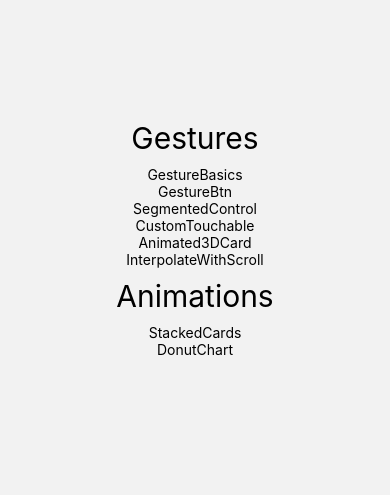
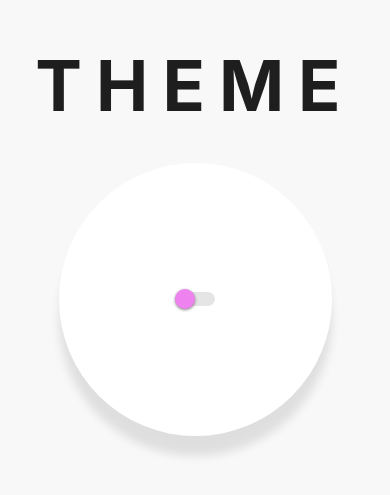
Before and after one commit to jonqwerty/animation, a React Native app: screen /InterpolateColours in a window 390 px wide. Shown: the part 183-678 px from the top of the page. Built offline with nearby package versions, Linux system fonts and the light colour scheme.

Commit message:
try interpolate colour

```diff
--- a/src/common/types.ts
+++ b/src/common/types.ts
@@ -10,6 +10,7 @@
   DonutChart = 'DonutChart',
   GestyreBasics = 'GestyreBasics',
   InterpolateWithScroll = 'InterpolateWithScroll',
+  InterpolateColours = 'InterpolateColours',
 }
 
 export type RootStackParamList = {
@@ -22,6 +23,7 @@
   DonutChart: {};
   GestyreBasics: {};
   InterpolateWithScroll: {};
+  InterpolateColours: {};
 };
 
 export type RootRouteProps<RouteName extends keyof RootStackParamList> =
--- a/src/navigation/AppNavigator.tsx
+++ b/src/navigation/AppNavigator.tsx
@@ -11,6 +11,7 @@
 import DonutChartScreen from '../screens/DonutChartScreen';
 import GestyreBasicsScreen from '../screens/GestyreBasicsScreen';
 import InterpolateWithScrollScreen from '../screens/InterpolateWithScrollScreen';
+import InterpolateColoursScreen from '../screens/InterpolateColoursScreen';
 
 const Stack = createNativeStackNavigator();
 
@@ -107,6 +108,16 @@
           }
         }
       />
+      <Stack.Screen
+        name="InterpolateColours"
+        component={InterpolateColoursScreen}
+        options={
+          {
+            // gestureEnabled: false,
+            // animation: 'none',
+          }
+        }
+      />
     </Stack.Navigator>
   );
 };
--- /dev/null
+++ b/src/screens/InterpolateColoursScreen.tsx
@@ -0,0 +1,118 @@
+import {Dimensions, StyleSheet, Switch, Text, View} from 'react-native';
+import React, {useState} from 'react';
+import Animated, {
+  interpolateColor,
+  useAnimatedStyle,
+  useDerivedValue,
+  withTiming,
+} from 'react-native-reanimated';
+
+const Colors = {
+  dark: {
+    background: '#1E1E1E',
+    circle: '#252525',
+    text: '#F8F8F8',
+  },
+  light: {
+    background: '#F8F8F8',
+    circle: '#FFF',
+    text: '#1E1E1E',
+  },
+};
+
+const SWITCH_TRACK_COLOR = {
+  true: 'rgba(256, 0, 256, 0.2)',
+  false: 'rgba(0,0,0,0.1)',
+};
+
+type Theme = 'light' | 'dark';
+
+const InterpolateColoursScreen = () => {
+  const [theme, setTheme] = useState<Theme>('light');
+
+  // const progress = useSharedValue(0);
+  const progress = useDerivedValue(() => {
+    return theme === 'dark' ? withTiming(1, {duration: 2000}) : withTiming(0);
+  }, [theme]);
+
+  const rStyle = useAnimatedStyle(() => {
+    const backgroundColor = interpolateColor(
+      progress.value,
+      [0, 1],
+      [Colors.light.background, Colors.dark.background],
+    );
+
+    return {backgroundColor};
+  });
+
+  const rCircleStyle = useAnimatedStyle(() => {
+    const backgroundColor = interpolateColor(
+      progress.value,
+      [0, 1],
+      [Colors.light.circle, Colors.dark.circle],
+    );
+
+    return {backgroundColor};
+  });
+
+  const rTextStyle = useAnimatedStyle(() => {
+    const color = interpolateColor(
+      progress.value,
+      [0, 1],
+      [Colors.light.text, Colors.dark.text],
+    );
+
+    return {color};
+  });
+
+  return (
+    <Animated.View style={[styles.container, rStyle]}>
+      <Animated.Text style={[styles.text, rTextStyle]}>Theme</Animated.Text>
+      <Animated.View style={[styles.circle, rCircleStyle]}>
+        <Switch
+          value={theme === 'dark'}
+          onValueChange={toggled => {
+            setTheme(toggled ? 'dark' : 'light');
+          }}
+          trackColor={SWITCH_TRACK_COLOR}
+          thumbColor={'violet'}
+        />
+      </Animated.View>
+    </Animated.View>
+  );
+};
+
+export default InterpolateColoursScreen;
+
+const SIZE = Dimensions.get('window').width * 0.7;
+
+const styles = StyleSheet.create({
+  container: {
+    flex: 1,
+    backgroundColor: '#fff',
+    alignItems: 'center',
+    justifyContent: 'center',
+  },
+  circle: {
+    width: SIZE,
+    height: SIZE,
+    backgroundColor: '#FFF',
+    alignItems: 'center',
+    justifyContent: 'center',
+    borderRadius: SIZE / 2,
+    shadowOffset: {
+      width: 0,
+      height: 20,
+    },
+    shadowRadius: 10,
+    shadowOpacity: 0.1,
+    elevation: 8,
+  },
+  text: {
+    fontSize: 70,
+    textTransform: 'uppercase',
+    fontWeight: '700',
+    letterSpacing: 14,
+    marginBottom: 35,
+  },
+});
--- a/src/screens/ListScreen.tsx
+++ b/src/screens/ListScreen.tsx
@@ -50,6 +50,12 @@
         }}>
         InterpolateWithScroll
       </Text>
+      <Text
+        onPress={() => {
+          navigation.navigate(Screen.InterpolateColours, {});
+        }}>
+        InterpolateColours
+      </Text>
 
       <Text style={{fontSize: 30, marginVertical: 10}}>Animations</Text>
 
```
